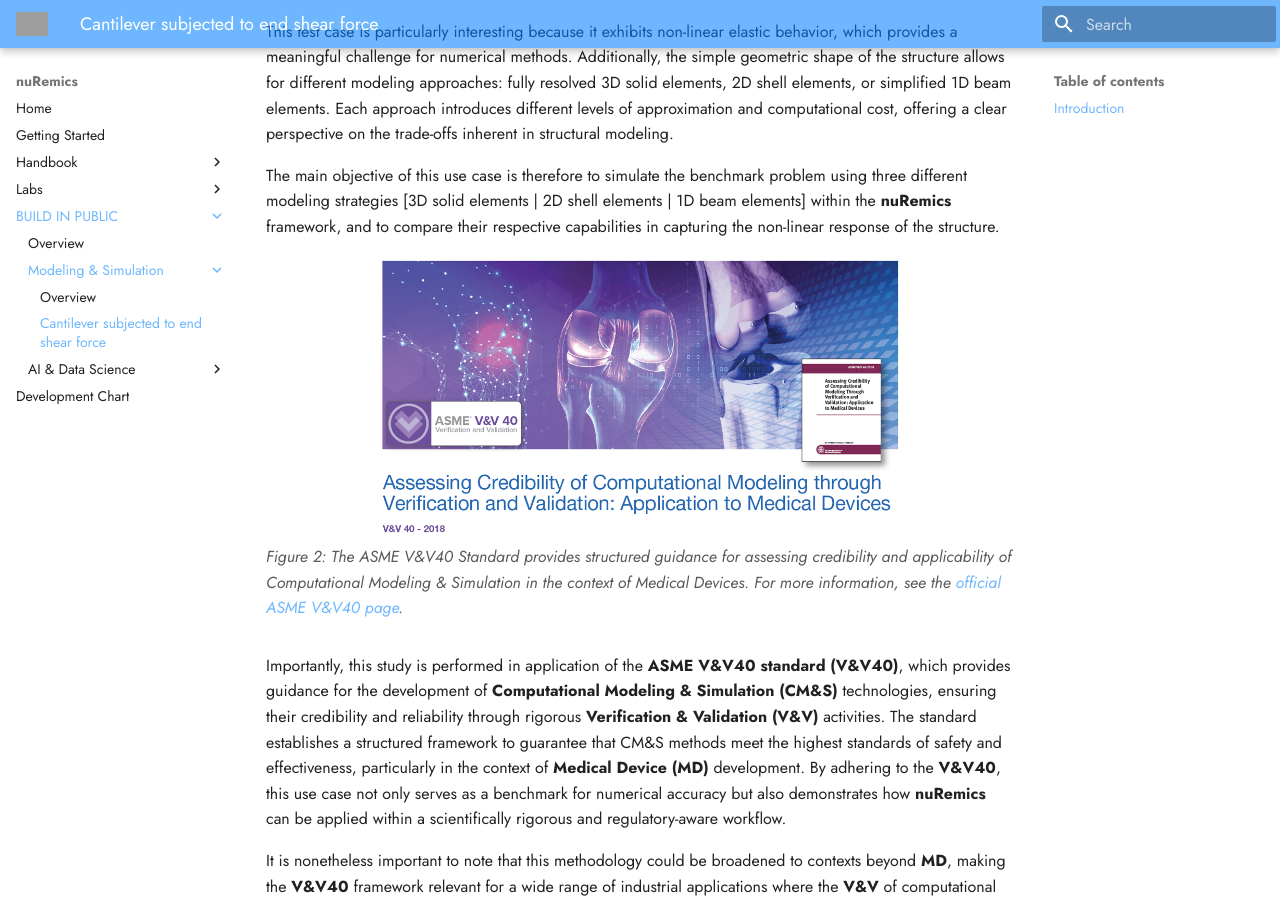
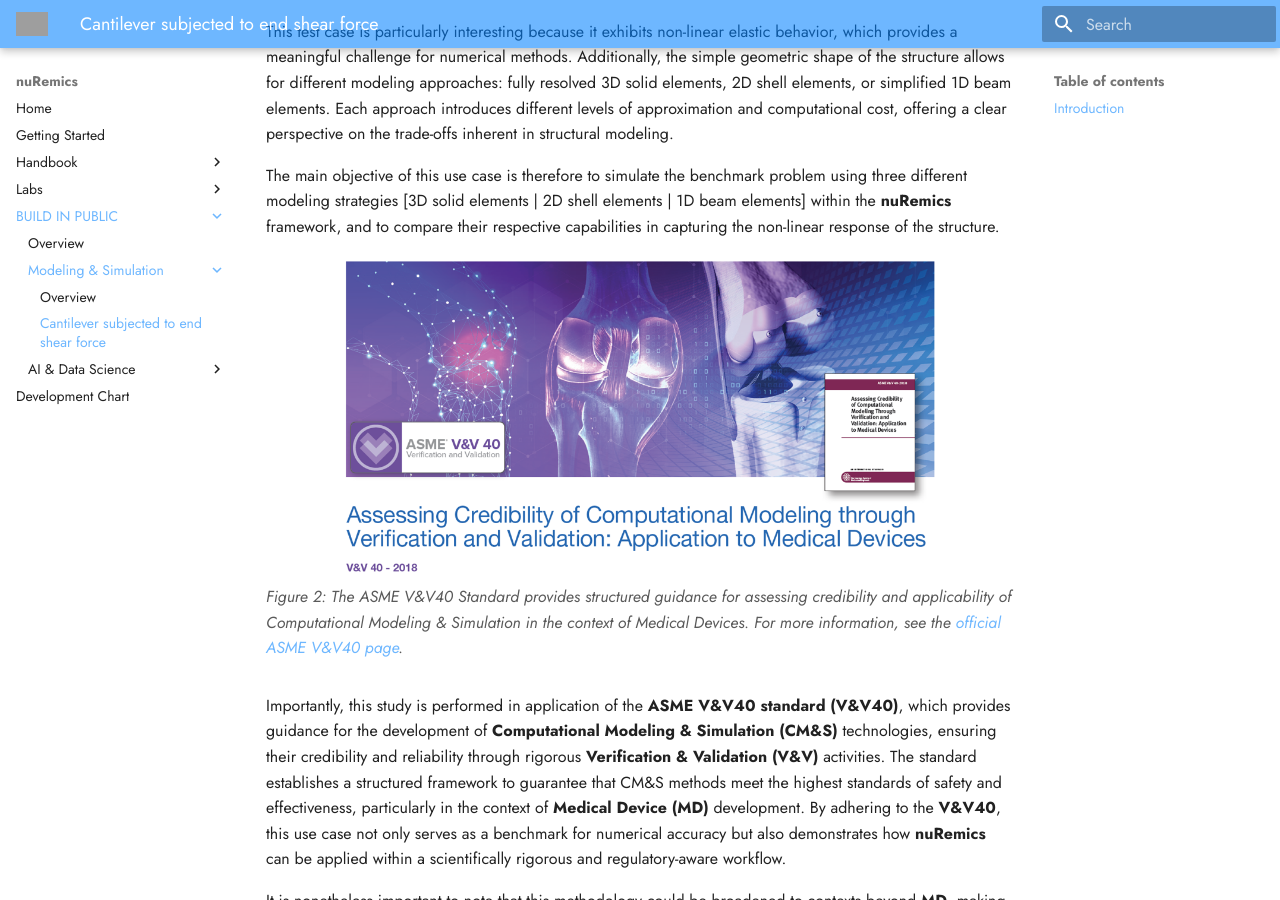
Before and after one commit to nuremics/nuremics-docs, an MkDocs documentation site: the page built from docs/build-in-public/cms/cantilever-shear.md, in a window 1280 px wide and 900 px high, scrolled down 1768 px. Built offline with MkDocs 1.6.1 and Material for MkDocs 9.7.7, drawn with Linux system fonts in a browser that asks for light colours; grey boxes are pictures that could not be loaded.

Commit message:
change VV40 image size

```diff
--- a/docs/build-in-public/cms/cantilever-shear.md
+++ b/docs/build-in-public/cms/cantilever-shear.md
@@ -241,7 +241,7 @@ This test case is particularly interesting because it exhibits non-linear elasti
 The main objective of this use case is therefore to simulate the benchmark problem using three different modeling strategies [3D solid elements | 2D shell elements | 1D beam elements] within the **nuRemics** framework, and to compare their respective capabilities in capturing the non-linear response of the structure.
 
 <figure class="wide-caption">
-  <img src="../../../images/ASME_VV40.png" width="70%"/>
+  <img src="../../../images/ASME_VV40.png" width="80%"/>
   <figcaption>Figure 2:
     The ASME V&V40 Standard provides structured guidance for assessing credibility and applicability of Computational Modeling & Simulation in the context of Medical Devices. For more information, see the <a href="https://www.asme.org/codes-standards/find-codes-standards/assessing-credibility-of-computational-modeling-through-verification-and-validation-application-to-medical-devices" target="_blank">official ASME V&V40 page</a>.
   </figcaption>
```
